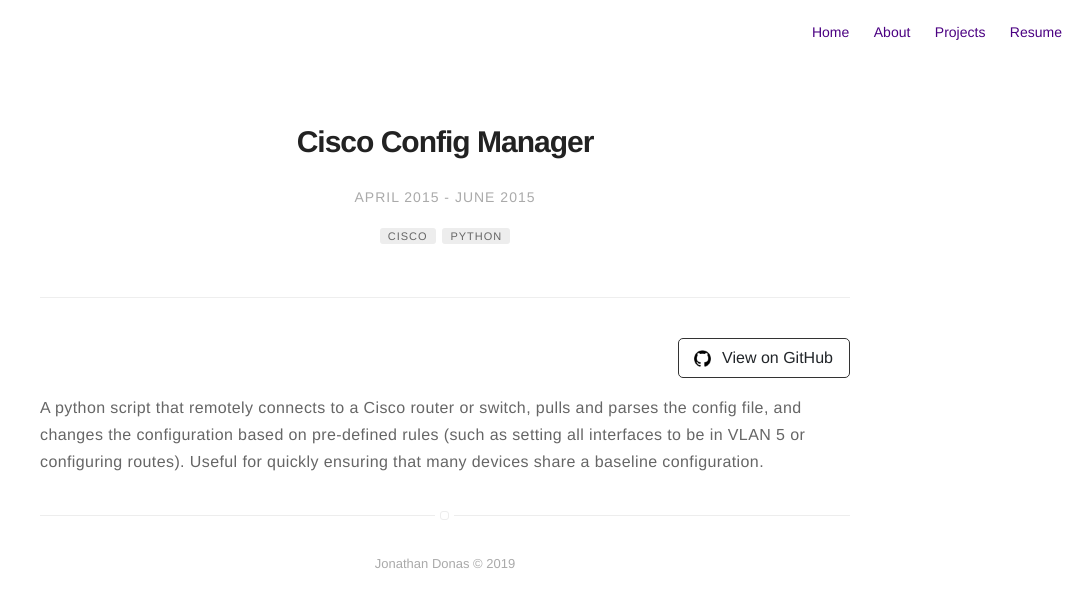
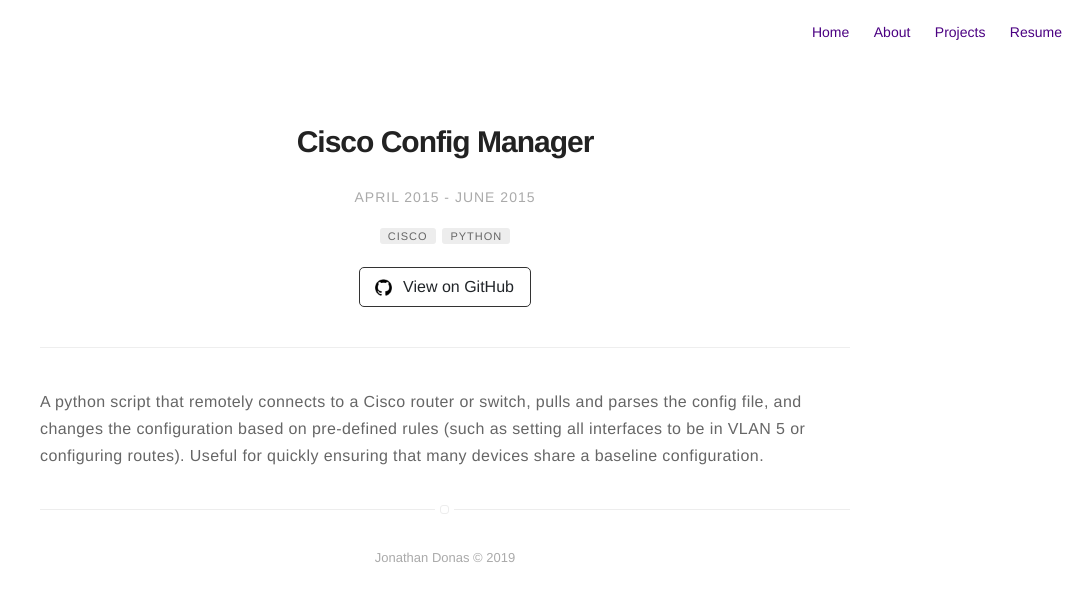
Before and after one commit to jondonas/jondonas.github.io, a Jekyll site: the page built from _posts/1001-01-01-cisco-config-manager.markdown, in a window 1280 px wide. Shown: the top 607 px of the page, without its empty margins (195-1280 px from the left). Built offline with Jekyll 4.4.1, drawn with Linux system fonts in a browser that asks for light colours.

Commit message:
Revise github button

```diff
--- a/_layouts/post.html
+++ b/_layouts/post.html
@@ -21,14 +21,14 @@ layout: page
     </div>
 {% endif %}
 
-<hr>
-
 {% if page.github %}
     <a class="github-btn" href="{{ page.github }}" target="_blank" style="text-decoration: none">
         <img class='icon' style="float: left; margin-right: 10px" src='/assets/images/github.png'/>
         View on GitHub
     </a>
 {% endif %}
+
+<hr>
 
 {{content}}
 
--- a/_sass/pages/post.sass
+++ b/_sass/pages/post.sass
@@ -13,7 +13,7 @@
         text-transform: uppercase
         text-align: center
         display: block
-        margin-bottom: 5rem
+        margin-bottom: 2rem
         letter-spacing: 1px
         -webkit-font-smoothing: antialiased
         text-rendering: optimizeLegibility
@@ -21,7 +21,7 @@
     > .github-btn
         width: 140px
         margin-left: auto
-        margin-right: 0
+        margin-right: auto
         border-color: #333
         display: block
         font-weight: 400
```
